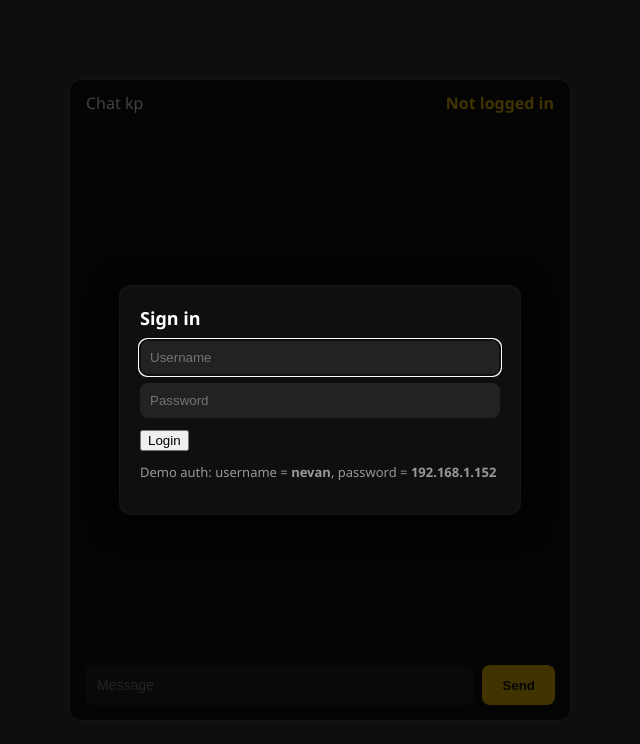
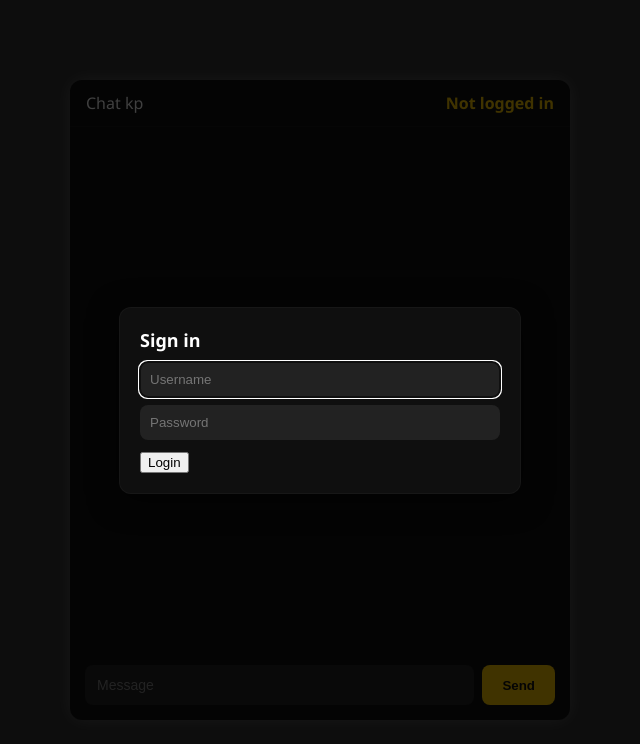
Before and after one commit to kumail12345/kumail12345.github.io, a plain HTML site: page index.html in a window 1280 px wide. Shown: the whole page, without its empty margins (320-960 px from the left). Drawn offline with Linux system fonts and the light colour scheme; no server answers.

Commit message:
Update index.html

```diff
--- a/index.html
+++ b/index.html
@@ -175,7 +175,6 @@
         <button id="loginBtn">Login</button>
         <div class="error" id="loginError" aria-live="polite"></div>
       </div>
-      <p style="margin-top:12px; font-size:13px; color:#999">Demo auth: username = <strong>nevan</strong>, password = <strong>192.168.1.152</strong></p>
     </div>
   </div>
 
```
